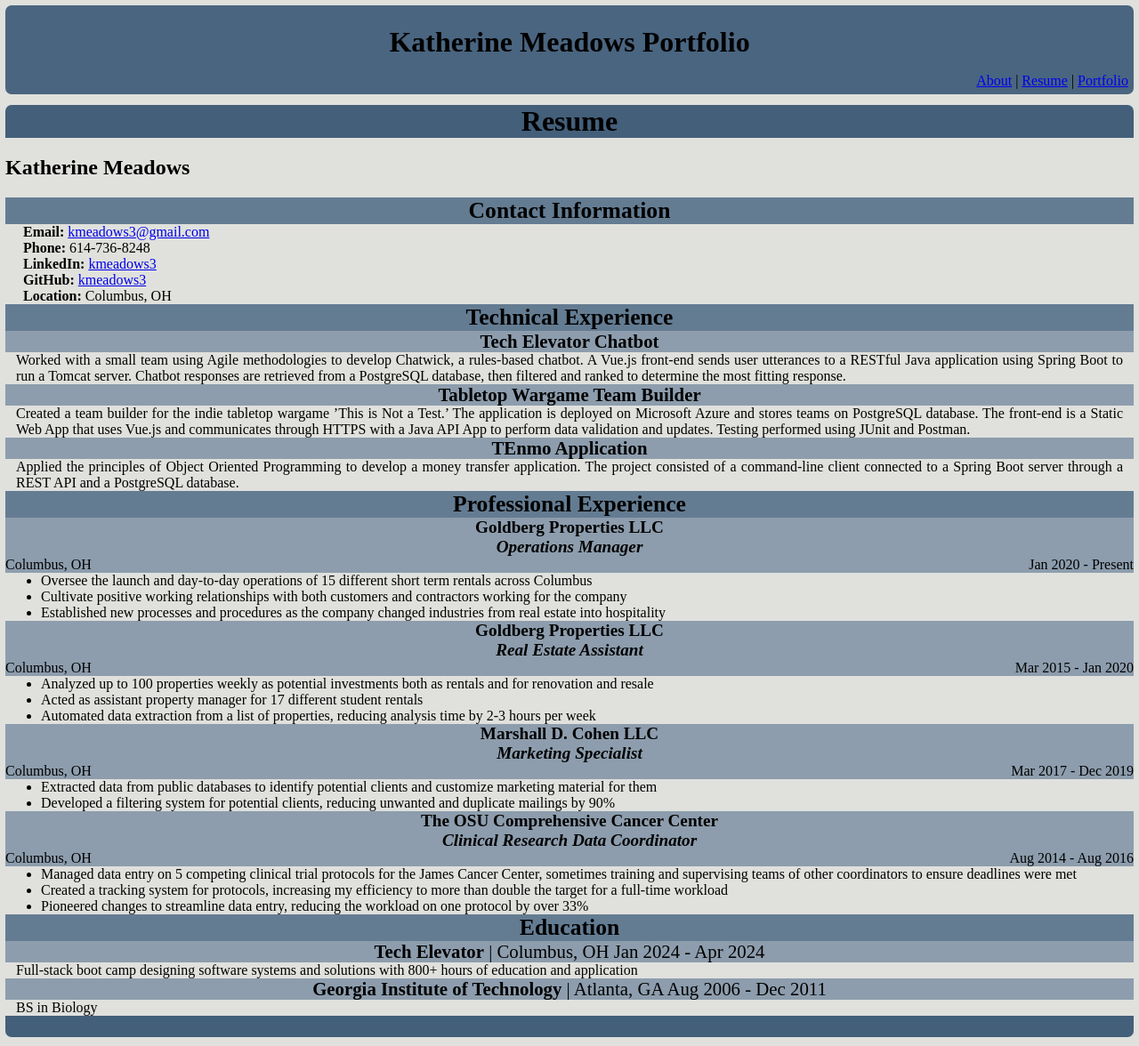
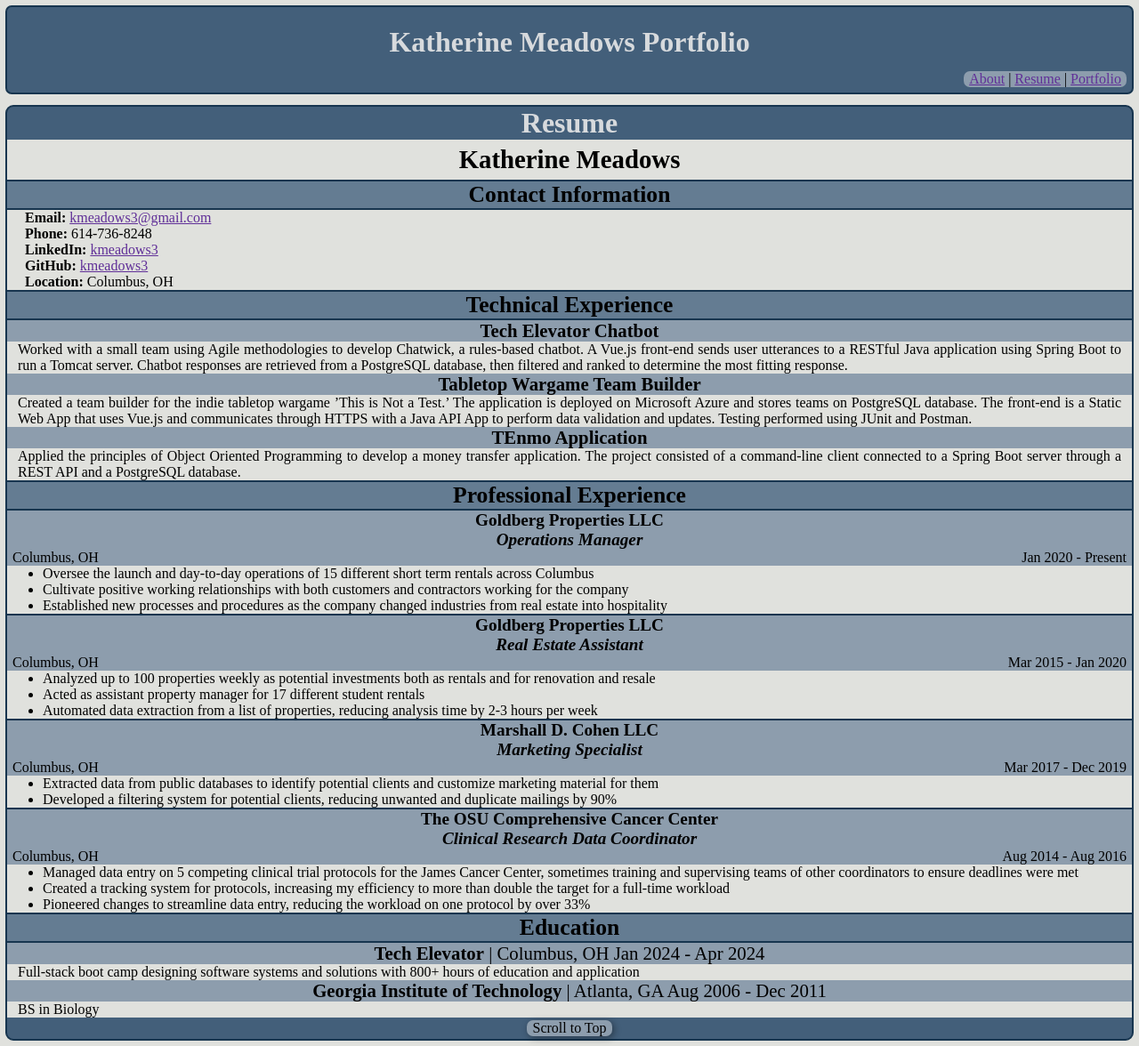
Before and after one commit to kmeadows3/portfolio-app, a Next.js app: page /portfolio-app/resume in a window 1280 px wide. Shown: the whole page at 89% size. Built offline with nearby package versions, Linux system fonts and the light colour scheme.

Commit message:
added scrolling to bottom of resumes, corrected formatting

```diff
--- a/src/app/globals.css
+++ b/src/app/globals.css
@@ -3,12 +3,20 @@
   --padding-std: 6px;
   --padding-narrow: 3px;
   --background-color: #e0e1dd;
+  --color-primary-border: #17354F;
   --color-primary-dark: #435F7A;
   --color-primary-mid: #647C92;
   --color-primary-light: #8D9DAD ;
-  --secondary-color: #4A6580;
+  --color-primary-title-text: #D7DADD;
+  --color-secondary-dark: #602F98;
+  --color-secondary-mid: #4F4C83;
+  --color-secondary-light: #72709E;
+  --color-secondary-very-light: #9F9DBD;
+  --color-secondary-border: #211D55;
   --header-size: 100px;
+  --border-size: 2px;
   --border-radius-std: 7px;
+  --border-radius-outer: calc(var(--border-radius-std) + var(--border-size));
   --arrow-height: 30px;
   --indent: 20px;
   }
@@ -20,3 +28,7 @@
 body{
   margin: 0px;
 }
+
+a {
+  color: var(--color-secondary-dark);
+}
--- a/src/app/page.module.css
+++ b/src/app/page.module.css
@@ -20,21 +20,37 @@
   grid-area: page;
 }
 
-.header {
+.headerContainer {
   grid-area: header;
   position: sticky;
   top: 0px;
+  background-color: var(--background-color);
+  border-radius: 0 0 var(--border-radius-std) var(--border-radius-std);
+}
+
+
+.title {
+  color: var(--color-primary-title-text);
+}
+
+.header {
+  position: sticky;
+  top: 0px;
   z-index: 5;
+  min-height: 100%;
+  width: 100%;
 
   display: flex;
   flex-direction: column;
   justify-content: space-between;
   align-items: center;
 
-  background-color: var(--secondary-color);
+  background-color: var(--color-primary-dark);
   border-radius: var(--border-radius-std);
 
   padding: var(--padding-std);
+
+  border: solid var(--border-size) var(--color-primary-border);
 
   .title {
     display: flex;
@@ -49,6 +65,9 @@
   .navigation {
     align-self: flex-end;
     display: flex;
+    background-color: var(--color-primary-light);
+    padding: 0 var(--padding-std);
+    border-radius: var(--border-radius-std);
   }
 }
 
@@ -57,6 +76,17 @@
     2px 2px 10px rgba(0, 0, 0, .2);
 
 }
+
+.shadow:hover,
+.shadow:active {
+  transform: translate(0, -1px);
+  cursor: pointer;
+}
+
+.background {
+  background-color: var(--background-color);
+}
+
 
 .cardContainer {
   display: flex;
@@ -68,29 +98,42 @@
     display: flex;
     flex-direction: column;
     justify-content: space-between;
-    border: 3px solid var(--secondary-color);
-    border-radius: var(--border-radius-std);
+    border: var(--border-size) solid var(--color-primary-border);
+    border-radius: var(--border-radius-outer);
+    background-color: var(--color-primary-border);
+
+    &>* {
+      display: flex;
+      justify-content: center;
+      text-align: center;
+      padding: 0 var(--padding-narrow);
+    }
 
     .title {
       margin: 0px;
-      background-color: var(--secondary-color);
+      background-color: var(--color-primary-dark);
+      border-radius: var(--border-radius-std) var(--border-radius-std) 0 0;
     }
 
     .stack {
-      background-color: var(--secondary-color);
+
+      font-size: .9em;
+      background-color: var(--color-primary-mid);
+      border-radius: 0 0 var(--border-radius-std) var(--border-radius-std);
     }
+
+    .click {
+      background-color: var(--background-color);
+      font-size: .9em;
+      font-style: italic;
+    }
+
 
     .stack span {
       display: inline;
       word-wrap: unset;
     }
   }
-
-  .card:hover {
-    transform: translate(0, -1px);
-    cursor: pointer;
-  }
-
 
 }
 
@@ -99,12 +142,16 @@
   flex-direction: column;
   align-items: stretch;
 
-  border-radius: var(--border-radius-std);
-  background-color: aliceblue;
+  border-radius: var(--border-radius-outer);
+  border: solid var(--border-size) var(--color-primary-border);
+  background-color: var(--color-primary-border);
   padding: 0px;
 
+  &>*{
+    background-color: var(--background-color);
+  }
   .title {
-    background-color: var(--secondary-color);
+    background-color: var(--color-primary-dark);
     margin: 0px;
     padding: var(--padding-std) var(--padding-narrow);
     border-radius: var(--border-radius-std) var(--border-radius-std) 0 0;
@@ -117,10 +164,17 @@
   }
 
   .footer {
-    background-color: var(--secondary-color);
+    background-color: var(--color-primary-dark);
     border-radius: 0 0 var(--border-radius-std) var(--border-radius-std);
     text-align: center;
     padding: var(--padding-narrow);
+
+    & a {
+      display: inline-block;
+      background-color: var(--color-primary-light);
+      border-radius: var(--border-radius-std);
+      padding: 0 var(--padding-std);
+    }
   }
 
 }
@@ -136,7 +190,7 @@
   object-fit: scale-down;
 }
 
-.imageSlider{
+.imageSlider {
   position: relative;
   display: flex;
   flex-direction: column;
@@ -161,19 +215,21 @@
   }
 }
 
-
 .resume {
   display: flex;
   flex-direction: column;
-  border-radius: var(--border-radius-std);
+  border-radius: var(--border-radius-outer);
+  border: solid var(--border-size) var(--color-primary-border);
+  background-color: var(--color-primary-border);
 
   .contact {
     display: flex;
     flex-direction: column;
     justify-content: space-between;
+    background-color: var(--background-color);
   }
 
-  .title{
+  .title {
     margin: 0px;
     font-size: 2em;
     text-align: center;
@@ -181,33 +237,40 @@
     border-radius: var(--border-radius-std) var(--border-radius-std) 0 0;
   }
 
-  .subsectionTitle{
-    margin: 0px;
+  .subsectionTitle {
+    margin: var(--border-size) 0;
     font-size: 1.6em;
     background-color: var(--color-primary-mid);
     text-align: center;
   }
 
-  .entryTitle{
+  .noMargin {
+    margin-top: 0px;
+  }
+
+  .entryTitle {
     margin: 0px;
     font-size: 1.3em;
     background-color: var(--color-primary-light);
     text-align: center;
+    padding: 0 var(--padding-std);
   }
 
-  .experienceHeader{
+  .experienceHeader {
     margin: 0px;
     font-size: 1.2em;
     background-color: var(--color-primary-light);
     text-align: center;
     display: flex;
     flex-direction: column;
+    padding: 0 var(--padding-std);
 
-      .role{
+
+    .role {
       font-style: italic;
     }
 
-      &>div{
+    &>div {
       min-width: 100%;
       display: flex;
       justify-content: space-between;
@@ -217,37 +280,55 @@
 
   }
 
+  & ul.highlights {
+    padding-right: var(--padding-std);
+    text-align: justify;
+    margin-bottom: var(--border-size);
+    background-color: var(--background-color);
 
+  }
 
   .footer {
     background-color: var(--color-primary-dark);
     border-radius: 0 0 var(--border-radius-std) var(--border-radius-std);
     text-align: center;
     padding: var(--padding-narrow);
+
+    & span {
+      display: inline-block;
+      background-color: var(--color-primary-light);
+      border-radius: var(--border-radius-std);
+      padding: 0 var(--padding-std);
+    }
   }
 
-  &.name{
+  .name {
     font-size: 1.8em;
     background-color: transparent;
     text-align: center;
-    margin: var(--padding-std);
+    margin: 0px;
+    padding: var(--padding-std);
+    background-color: var(--background-color);
   }
 
-  .contact >span{
+  .contact>span {
     margin-left: var(--indent);
   }
 }
 
 
+.unlink {
+  text-decoration: none;
+  color: black;
+}
 
 
-
-.resume p{
+.resume p {
   margin: 0px;
   padding: 0px var(--padding-wide);
   text-align: justify;
 }
 
-.resume ul{
+.resume ul {
   margin: 0px;
 }
--- a/src/app/resume/page.js
+++ b/src/app/resume/page.js
@@ -1,6 +1,7 @@
 import { resumeData } from "@/data/resume"
 import styles from '@/app/page.module.css'
 import Link from "next/link"
+import ResumeFooter from "@/ui/ResumeFooter"
 
 
 export const metadata = {
@@ -8,6 +9,7 @@
 }
 
 export default function Resume() {
+
     return (
         <div className={styles.resume}>
             <h1 className={styles.title}>Resume</h1>
@@ -21,7 +23,7 @@
                 <span><strong>Location: </strong>{resumeData.contactInfo.location}</span>
             </div>
             <h2 className={styles.subsectionTitle}>Technical Experience</h2>
-            <div>
+            <div className={styles.background}>
                 {resumeData.technicalExperience.map(experience => (
                     <div key={experience.name}>
                         <h3 className={styles.entryTitle}>{experience.name}</h3>
@@ -41,7 +43,7 @@
                         </div>
                         </h3>
 
-                        <ul>
+                        <ul className={styles.highlights}>
                             {experience.highlights.map(highlight => (
                                 <li key={highlight}>{highlight}</li>
                             ))}
@@ -49,8 +51,8 @@
                     </div>
                 ))}
             </div>
-            <h2 className={styles.subsectionTitle}>Education</h2>
-            <div>
+            <h2 className={`${styles.subsectionTitle} ${styles.noMargin}`}>Education</h2>
+            <div className={styles.background}>
                 {resumeData.Education.map(education => (
                     <div key={education.name}>
                         <p className={styles.entryTitle}><span><strong>{education.name}</strong> | {education.location}</span> <span>{education.dates}</span></p>
@@ -58,7 +60,7 @@
                     </div>
                 ))}
             </div>
-            <div className={styles.footer}>&nbsp;</div>
+            <ResumeFooter/>
         </div>
     )
 }
--- a/src/ui/Header.js
+++ b/src/ui/Header.js
@@ -5,9 +5,12 @@
 
 export default function SideNav() {
     return (
-    <div className={styles.header}>
-        <h1 className={styles.title}>Katherine Meadows Portfolio</h1>
+    <div className={styles.headerContainer}>
+        <div className={styles.header}>
+          <h1 className={styles.title}>Katherine Meadows Portfolio</h1>
         <Navigation/>
+        </div>
+
      </div>
     )
   }
--- a/src/ui/ProjectCard.js
+++ b/src/ui/ProjectCard.js
@@ -4,10 +4,11 @@
 
 export default function ProjectCard({project}){
     return (
-        <Link className={`${styles.card} ${styles.shadow}`}
+        <Link className={`${styles.card} ${styles.shadow} ${styles.unlink}`}
             href={`portfolio/${project.id}/detail`}>
             <h1 className={styles.title}>{project.name}</h1>
-            <div>{project.shortDescription}</div>
+            <div className={styles.background}>{project.shortDescription}</div>
+            <div className={styles.click}>(click for more information)</div>
             <div className={styles.stack}>{project.techStack.map( (language, index) => {
                 return(<span key={project.name + "-" + language}>
                     {index > 0 ? ', ' + language : language}
--- /dev/null
+++ b/src/ui/ResumeFooter.js
@@ -0,0 +1,16 @@
+'use client'
+
+import styles from '@/app/page.module.css'
+
+export default function ResumeFooter() {
+    const scrollToTop = ()=>{
+        window.scrollTo({
+            top:0,
+            behavior: "auto"
+        });
+    }
+
+    return (
+        <div className={styles.footer}> <span onClick={scrollToTop} className={styles.shadow}>Scroll to Top</span></div>
+    )
+}
```
Also changed, not shown: 15 other files (tests, documents, lock files or other folders). Lines whose indentation alone changed are shown as unchanged.
